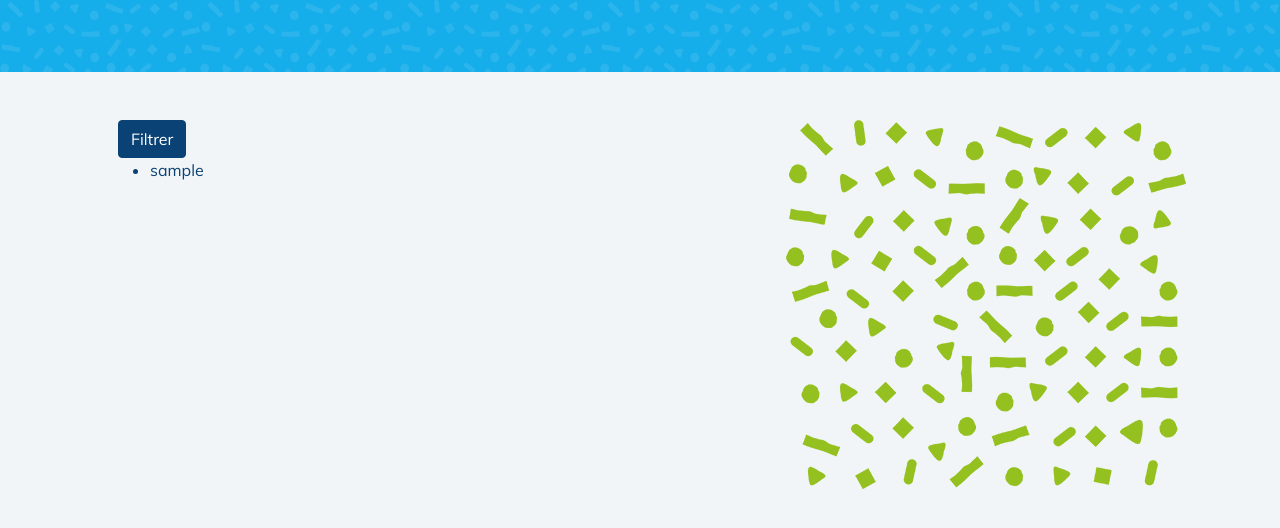
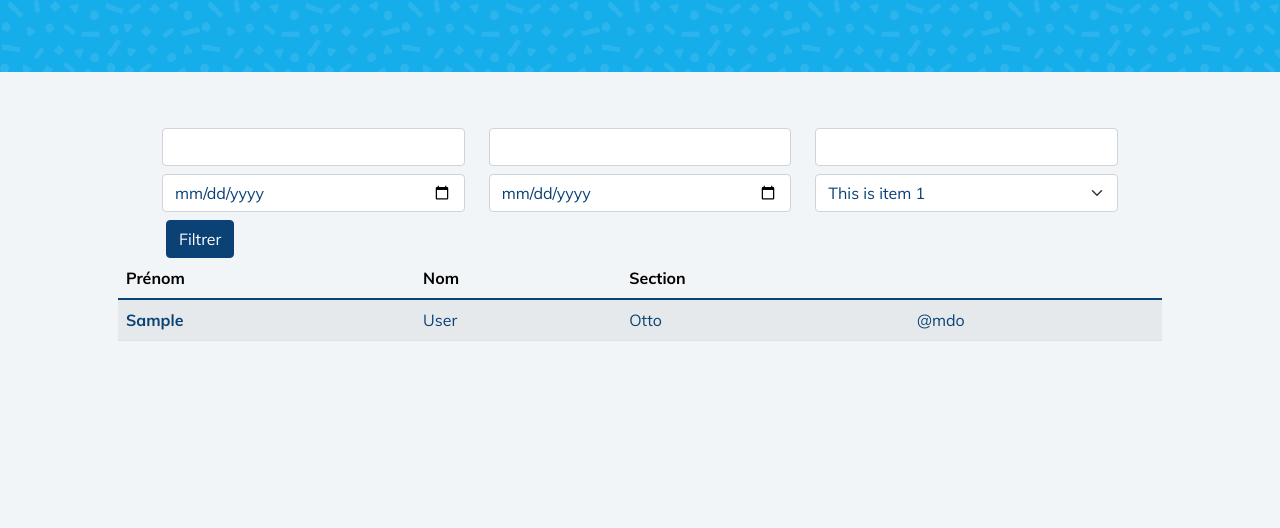
Before and after one commit to tdebruyn/TroopConnect, a Django app: template members/templates/members/admin_list.html in a window 1280 px wide. Shown: the part 110-638 px from the top of the page. Run offline with Django 4.2, Linux system fonts and the light colour scheme; the template is opened without the code that fills it: most values are stand-ins (such as "Sample title", 1, 10 or a date in 2020); parts of the project's set-up code (start-up, migrations or seed data) failed here and were passed over; some libraries are stand-ins or nearby versions.

Commit message:
cleanup migrations and work on admin_list

```diff
--- a/members/models.py
+++ b/members/models.py
@@ -74,7 +74,7 @@ class CustomUser(AbstractBaseUser, PermissionsMixin):
     first_name = models.CharField(max_length=150, null=True, blank=True)
     last_name = models.CharField(max_length=150, null=True, blank=True)
     sex = models.CharField(max_length=1, choices=SEX, null=True, blank=True)
-    totem = models.CharField(max_length=60)
+    totem = models.CharField(max_length=60, null=True, blank=True)
     is_active = models.BooleanField(default=True)
     is_staff = models.BooleanField(default=False)
     date_joined = models.DateTimeField(default=timezone.now)
--- a/members/templates/members/admin_list.html
+++ b/members/templates/members/admin_list.html
@@ -3,15 +3,76 @@
 {% block subcontent %}
     <div class="container">
         <form action="" method="get">
-            {{ filter.form }}
-            <button type="submit" class="btn btn-primary">Filtrer</button>
+            <div class="container">
+                <div class="row m-2">
+                    <div class="col">
+                        <input class="form-control"
+                               type="text"
+                               placeholder="{{ filter.form.first_name.label }}"
+                               name="{{ filter.form.first_name.name }}"
+                               id="{{ filter.form.first_name.id }}"
+                               value="{{ filter.form.first_name.value }}"/>
+                    </div>
+                    <div class="col">
+                        <input class="form-control"
+                               type="text"
+                               placeholder="{{ filter.form.last_name.label }}"
+                               name="{{ filter.form.last_name.name }}"
+                               id="{{ filter.form.last_name.id }}"
+                               value="{{ filter.form.last_name.value }}"/>
+                    </div>
+                    <div class="col">
+                        <input class="form-control" type="text" />
+                    </div>
+                </div>
+                <div class="row m-2">
+                    <div class="col">
+                        <input class="form-control" type="date" />
+                    </div>
+                    <div class="col">
+                        <input class="form-control" type="date" />
+                    </div>
+                    <div class="col">
+                        <select class="form-select">
+                            <optgroup label="This is a group">
+                                <option value="12" selected>
+                                    This is item 1
+                                </option>
+                                <option value="13">
+                                    This is item 2
+                                </option>
+                                <option value="14">
+                                    This is item 3
+                                </option>
+                            </optgroup>
+                        </select>
+                    </div>
+                </div>
+                <div class="container">
+                    <button type="submit" class="btn btn-primary">Filtrer</button>
+                </div>
+            </div>
         </form>
-        <ul>
-            {% for member in filter.qs %}
-                <li>{{ member.username }}</li>
-            {% empty %}
-                <li>No items found.</li>
-            {% endfor %}
-        </ul>
+        <table class="table table-striped">
+            <thead>
+                <tr>
+                    <th scope="col">Prénom</th>
+                    <th scope="col">Nom</th>
+                    <th scope="col">Section</th>
+                </tr>
+            </thead>
+            <tbody>
+                {% for member in filter.qs %}
+                    <tr>
+                        <th scope="row">{{ member.first_name }}</th>
+                        <td>{{ member.last_name }}</td>
+                        <td>Otto</td>
+                        <td>@mdo</td>
+                    </tr>
+                {% empty %}
+                    <li>Aucun résultat</li>
+                {% endfor %}
+            </tbody>
+        </table>
     </div>
 {% endblock subcontent %}
--- a/members/templates/members/base.html
+++ b/members/templates/members/base.html
@@ -22,7 +22,7 @@
         <div class="container mb-5">
             <div class="row mt-5">
                 <div class="col-md-12 mb-5">
-                    <div class="topping-federation topping-top topping-right topping-large d-none d-lg-block"></div>
+                    {% comment %} <div class="topping-federation topping-top topping-right topping-large d-none d-lg-block"></div> {% endcomment %}
                     <div class="above-topping">
                         {% block subcontent %}
                         {% endblock subcontent %}
--- a/members/templates/members/register.html
+++ b/members/templates/members/register.html
@@ -7,6 +7,7 @@
 {% block hat_text %}
 {% endblock hat_text %}
 {% block subcontent %}
+    <div class="topping-federation topping-top topping-right topping-large d-none d-lg-block"></div>
     <form method="post">
         {% csrf_token %}
         <div class="row">
@@ -70,7 +71,9 @@
                     <th>Prénom</th>
                     <th>Nom</th>
                     <th>Clé secrète</th>
-                    <th>État de l'inscription</th>
+                    <th>
+                        État de l'inscription
+                    </th>
                 </tr>
             </thead>
             <tbody hx-trigger="load, childListChanged from:body"
--- a/pyproject.toml
+++ b/pyproject.toml
@@ -16,6 +16,7 @@ django-widget-tweaks = "^1.4.12"
 django-post-office = "^3.6.3"
 django-filter = "^22.1"
 shortuuid = "^1.0.11"
+unidecode = "^1.3.6"
 
 
 [tool.poetry.group.dev.dependencies]
```
Also changed, not shown: members/filters.py (+22 -7 lines), README.md (added), members/migrations/0001_initial.py (added), members/migrations/0005_customuser_photo_consent_alter_customuser_birthday.py (deleted), members/migrations/0006_alter_customgroup_options_alter_customuser_options_and_more.py (deleted), members/migrations/0007_customuser_address_customuser_phone_customuser_sex_and_more.py (deleted), members/migrations/0008_alter_customgroup_options_alter_customuser_options_and_more.py (deleted), members/migrations/0009_customuser_secret_key.py (deleted), members/migrations/0010_customuser_note.py (deleted), members/migrations/0011_alter_customuser_address_alter_customuser_note.py (deleted), members/migrations/0012_alter_customgroup_options_alter_customuser_options_and_more.py (deleted), members/migrations/__init__.py (added), 1 other file.
